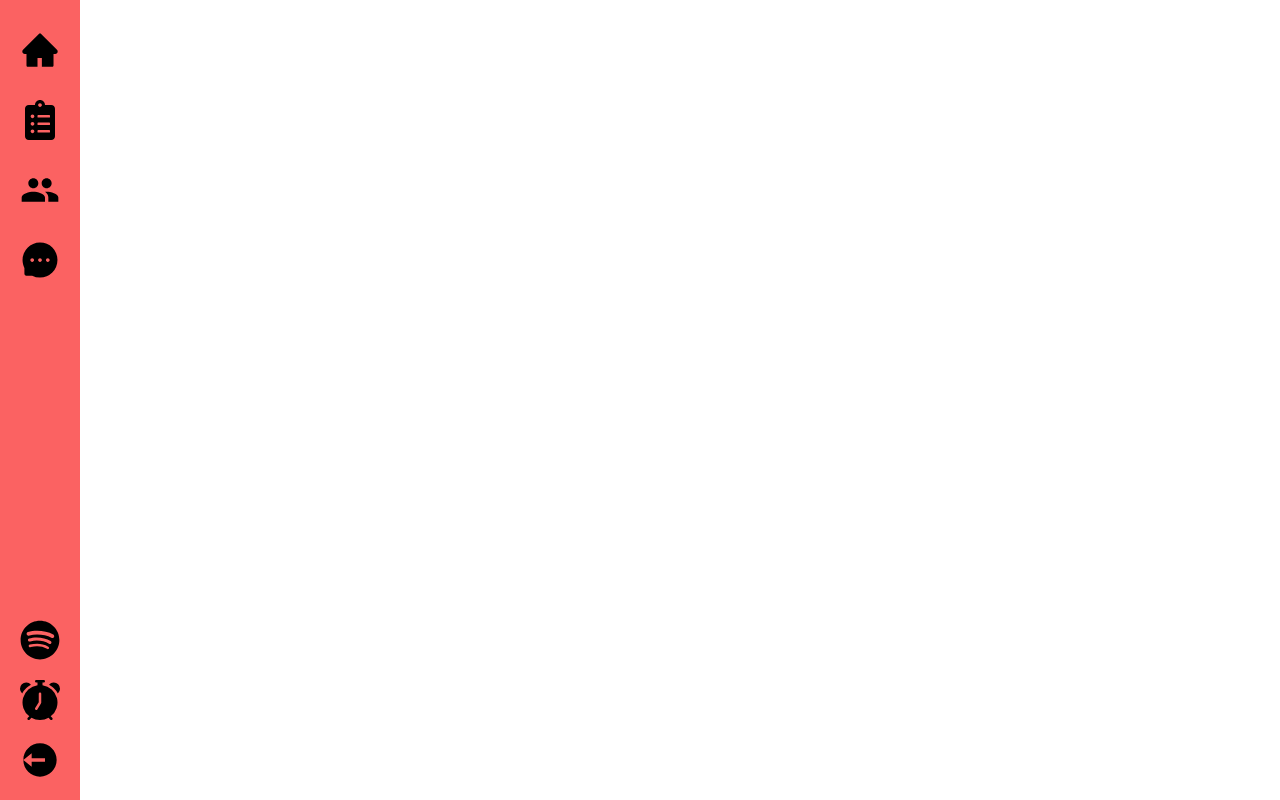
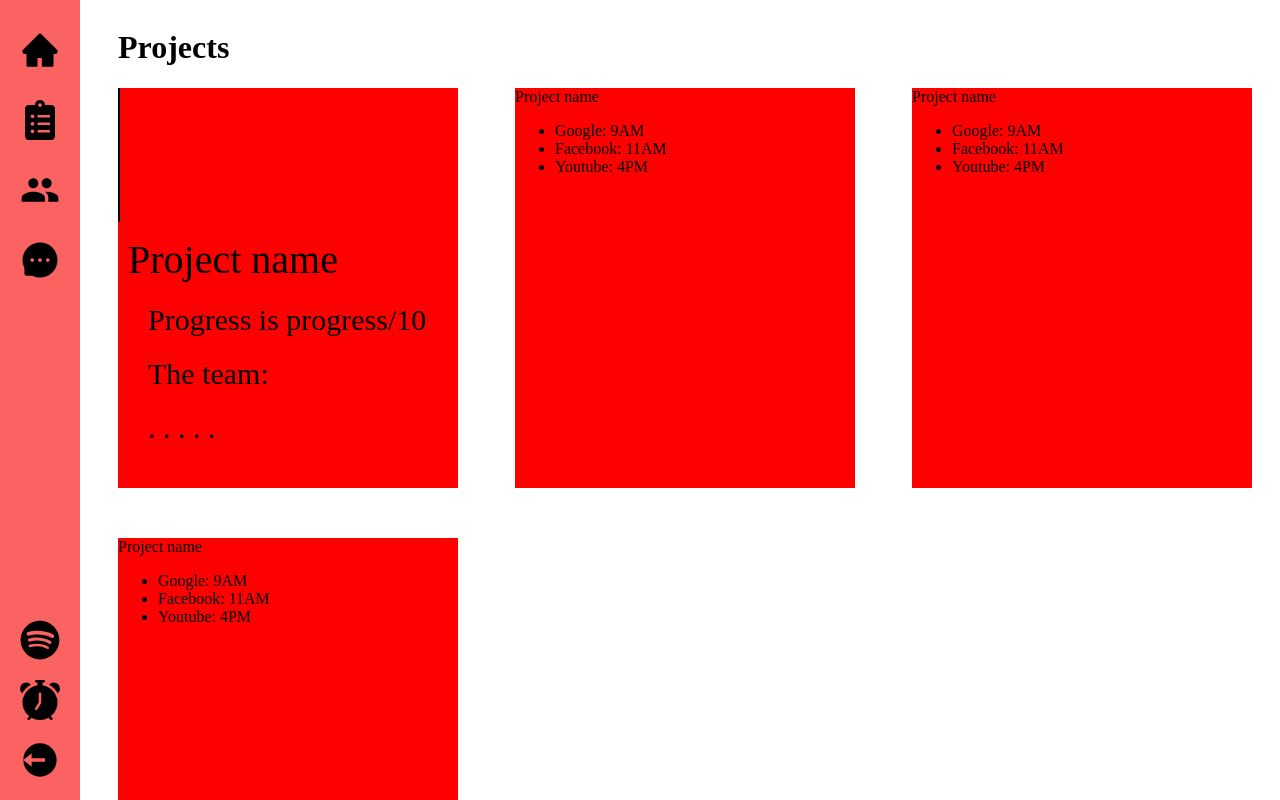
Before and after one commit to cgm42/WorkLand, a React (Create React App) app in the folder client/: page /project in a window 1280 px wide. Shown: the top 800 px of the page. Built offline with nearby package versions, Linux system fonts and the light colour scheme.

Commit message:
built projects page

```diff
--- a/client/src/components/SideNav.js
+++ b/client/src/components/SideNav.js
@@ -8,7 +8,7 @@ import { RiLogoutCircleFill } from "react-icons/ri";
 import { Switch, Route, Link, BrowserRouter as Router } from "react-router-dom";
 
 import Dashboard from "../pages/Dashboard";
-import Tasks from "../pages/Tasks";
+import Projects from "../pages/Projects";
 import Meeting from "../pages/Meeting";
 import Messages from "../pages/Messages";
 
@@ -24,7 +24,7 @@ const Sidenav = () => {
           </li>
           <li>
             {" "}
-            <Link to="/tasks">
+            <Link to="/project">
               <FaClipboardList></FaClipboardList>
             </Link>
           </li>
@@ -68,8 +68,8 @@ const Sidenav = () => {
           <Dashboard></Dashboard>
         </Route>
 
-        <Route path="/tasks" exact>
-          <Tasks></Tasks>
+        <Route path="/project" exact>
+          <Projects></Projects>
         </Route>
 
         <Route path="/meeting" exact>
--- /dev/null
+++ b/client/src/components/styles/animations.css
@@ -0,0 +1,42 @@
+/* floating animation */
+
+.float {
+  display: inline-block;
+  vertical-align: middle;
+  -webkit-transform: perspective(1px) translateZ(0);
+  transform: perspective(1px) translateZ(0);
+  box-shadow: 0 0 1px rgba(0, 0, 0, 0);
+  position: relative;
+  -webkit-transition-duration: 0.3s;
+  transition-duration: 0.3s;
+  -webkit-transition-property: transform;
+  transition-property: transform;
+}
+.float:before {
+  pointer-events: none;
+  position: absolute;
+  z-index: -1;
+  content: '';
+  top: 100%;
+  left: 5%;
+  height: 10px;
+  width: 90%;
+  opacity: 0;
+  background: -webkit-radial-gradient(center, ellipse, rgba(0, 0, 0, 0.35) 0%, rgba(0, 0, 0, 0) 80%);
+  background: radial-gradient(ellipse at center, rgba(0, 0, 0, 0.35) 0%, rgba(0, 0, 0, 0) 80%);
+  /* W3C */
+  -webkit-transition-duration: 0.3s;
+  transition-duration: 0.3s;
+  -webkit-transition-property: transform, opacity;
+  transition-property: transform, opacity;
+}
+.float:hover, .float:focus, .float:active {
+  -webkit-transform: translateY(-5px);
+  transform: translateY(-5px);
+  /* move the element up by 5px */
+}
+.float:hover:before, .float:focus:before, .float:active:before {
+  opacity: 1;
+  -webkit-transform: translateY(15px);
+  transform: translateY(15px);
+}
--- a/client/src/components/styles/dashboard.css
+++ b/client/src/components/styles/dashboard.css
@@ -10,13 +10,12 @@
 .user-info-cards{
   display: flex;
   flex-direction: row;
-  justify-content: center;
   justify-content: space-around;
 
 }
 .card{
   background-color: red;
-  width: 380px;
+  width: 31%;
   height: 350px;
 }
 
@@ -28,7 +27,14 @@
 }
 
 .card li {
-  font-size:20px;
+  font-size: 25px;
+  list-style-type: none;
+  border: 1px solid;
+  margin-bottom: 15px;
+  display: flex;
+  justify-content: center;
+  align-items: center;
+  width: 90%;
 }
 
 
--- /dev/null
+++ b/client/src/components/styles/projects.css
@@ -0,0 +1,32 @@
+.info-cards {
+  display: flex;
+  flex-direction: row;
+  justify-content:space-between;
+  flex-wrap: wrap;
+  height: auto;
+}
+.project-card {
+  background-color: red;
+  width: 29%;
+  height: 400px;
+  margin: 0 20px 50px 20px
+}
+
+.project-card img {
+  border: 1px solid;
+  height:33%
+}
+.description {
+  margin: 10px ;
+
+}
+
+.description header {
+  font-size: 40px;
+}
+
+.description p {
+  font-size: 30px;
+  margin-left: 20px;
+  margin: 20px;
+}
--- a/client/src/pages/Dashboard.jsx
+++ b/client/src/pages/Dashboard.jsx
@@ -1,5 +1,6 @@
 import React from 'react';
 import '../components/styles/dashboard.css';
+import '../components/styles/animations.css';
 import { FaUserAlt } from "react-icons/fa";
 import { FcPieChart } from "react-icons/fc";
 const Dashboard = () => {
@@ -10,7 +11,7 @@ const Dashboard = () => {
       </div>
 
       <section className='user-info-cards'>
-        <div className='card'>
+        <div className='card float'>
           <header>Meetings Today</header>
           <ul>
             <li>Google: 9AM</li>
@@ -18,7 +19,7 @@ const Dashboard = () => {
             <li>Youtube: 4PM</li>
           </ul>
         </div>
-        <div className='card'>
+        <div className='card float'>
           <header>My tasks</header>
           <ul>
             <li>Create new feature for user</li>
@@ -26,7 +27,7 @@ const Dashboard = () => {
             <li>Commit all my changes before the end of the day</li>
           </ul>
         </div>
-        <div className='card'>
+        <div className='card float'>
           <header>My projects</header>
           <ul>
             <li>Final</li>
--- a/client/src/pages/Projects.jsx
+++ b/client/src/pages/Projects.jsx
@@ -0,0 +1,50 @@
+import react from 'react';
+import '../components/styles/projects.css';
+
+const Projects = () => {
+  return (
+    <div className='dashboard-layout'>
+      <div className='welcome'>
+        <h1>Projects</h1>
+      </div>
+
+      <section className='info-cards'>
+        <div className='project-card float'>
+          <img></img>
+          <div className='description'>
+            <header>Project name</header>
+            <p>Progress is progress/10</p>
+            <p>The team:</p>
+            <p>. . . . .</p>
+          </div>
+        </div>
+        <div className='project-card float'>
+          <header>Project name</header>
+          <ul>
+            <li>Google: 9AM</li>
+            <li>Facebook: 11AM</li>
+            <li>Youtube: 4PM</li>
+          </ul>
+        </div>
+        <div className='project-card float'>
+          <header>Project name</header>
+          <ul>
+            <li>Google: 9AM</li>
+            <li>Facebook: 11AM</li>
+            <li>Youtube: 4PM</li>
+          </ul>
+        </div>
+        <div className='project-card float'>
+          <header>Project name</header>
+          <ul>
+            <li>Google: 9AM</li>
+            <li>Facebook: 11AM</li>
+            <li>Youtube: 4PM</li>
+          </ul>
+        </div>
+      </section>
+    </div>
+  );
+};
+
+export default Projects;
--- a/client/src/pages/Tasks.jsx
+++ /dev/null
@@ -1,7 +0,0 @@
-import react from "react";
-
-const Tasks = () => {
-  return <h1>tasks</h1>;
-};
-
-export default Tasks;
```
Also changed, not shown: client/src/components/projectCard.js (added, +18 -0 lines).
